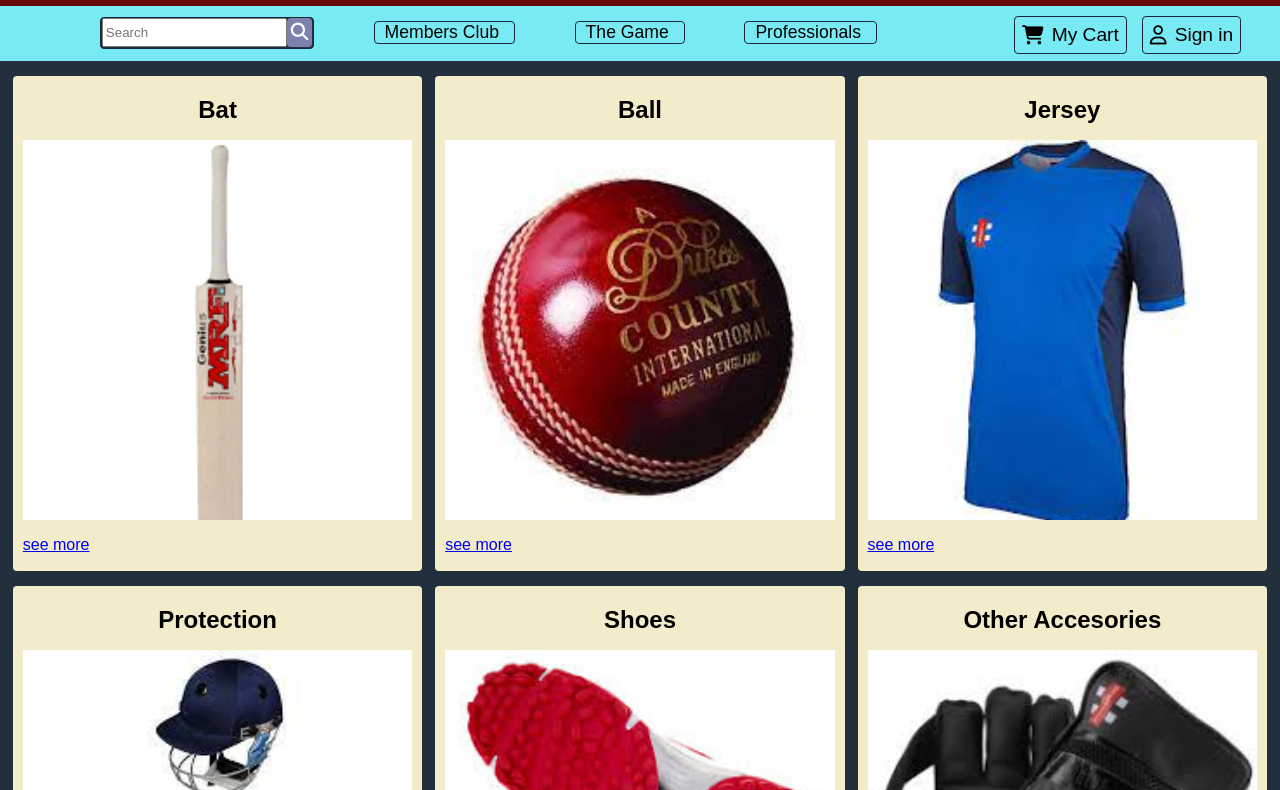
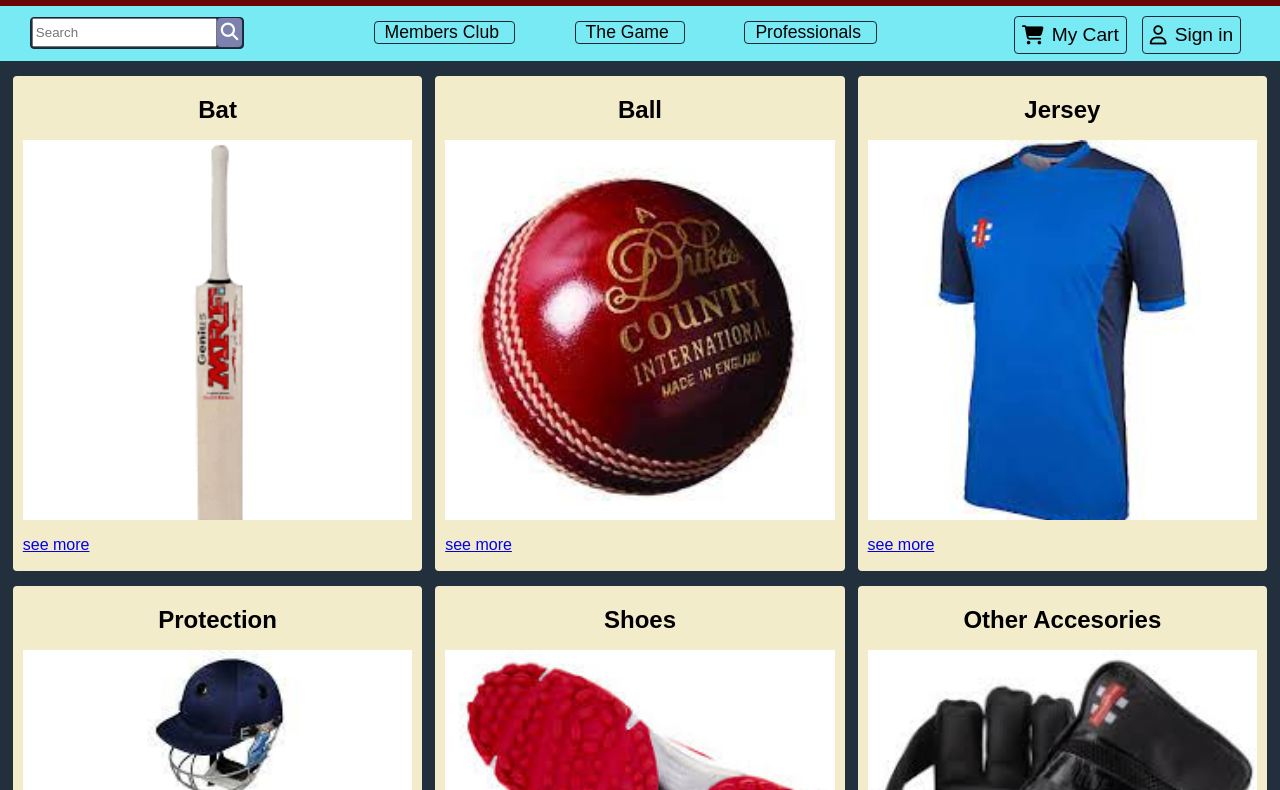
Before and after one commit to SarthkDeshmukh/Cricket-equipment, a plain HTML site: page index.html in a window 1280 px wide. Shown: the part 74-864 px from the top of the page. Drawn offline with Linux system fonts and the light colour scheme.

Commit message:
Update index.html

```diff
--- a/index.html
+++ b/index.html
@@ -20,8 +20,8 @@
 
         <div class="panel ">
             <div class="nav-info ">
-                <div class="search border">
-                    <input placeholder="Search" class="select-input">
+                <div class="search border search-bar">
+                    <input placeholder="Search" class="select-input ">
                     <div class="search-icon">
                         <i class="fa-solid fa-magnifying-glass"></i>
                     </div>
```
